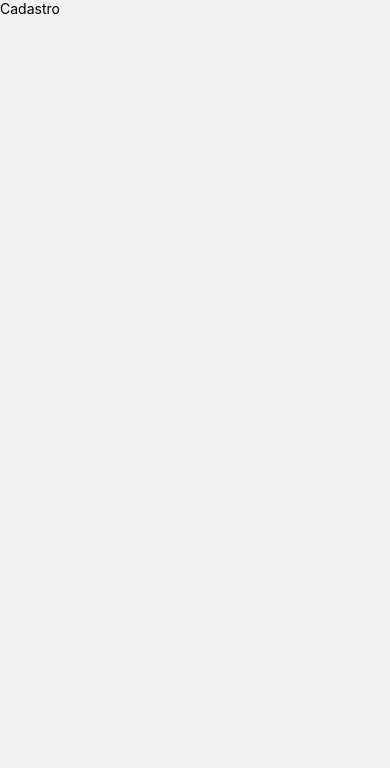
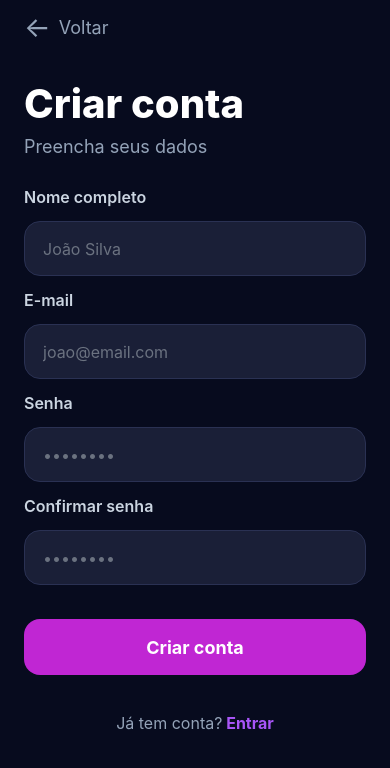
Before and after one commit to ArthurMouraa/Show-APP, a React Native app: screen /Register in a window 390 px wide. Shown: the top 768 px of the page. Built offline with nearby package versions, Linux system fonts and the light colour scheme.

Commit message:
feat: Tela de cadastro

```diff
--- a/app/screens/Cadastro.tsx
+++ b/app/screens/Cadastro.tsx
@@ -1,12 +1,189 @@
-import { View , Text} from "react-native";
+import { useNavigation } from "@react-navigation/native";
+import { View , Text, TouchableOpacity, TextInput, StyleSheet} from "react-native";
+import { SafeAreaView } from 'react-native-safe-area-context';
 
 export default function Cadastro(){
+const navigation = useNavigation<any>();
 
 return (
-  <View>
-    <Text>
-      Cadastro
-    </Text>
-  </View>
+  <SafeAreaView style={styles.container}>
+
+      <TouchableOpacity style={styles.backButton}
+        onPress={() =>
+          navigation.navigate('Login')
+        }
+      >
+        <Text style={styles.backArrow}>←</Text>
+        <Text style={styles.backText}>Voltar</Text>
+      </TouchableOpacity>
+
+
+      <View style={styles.header}>
+        <Text style={styles.title}>Criar conta</Text>
+
+        <Text style={styles.subtitle}>
+          Preencha seus dados
+        </Text>
+      </View>
+
+
+      <View style={styles.form}>
+
+        <Text style={styles.label}>Nome completo</Text>
+
+        <TextInput
+          placeholder="João Silva"
+          placeholderTextColor="#6B7280"
+          style={styles.input}
+        />
+
+
+        <Text style={styles.label}>E-mail</Text>
+
+        <TextInput
+          placeholder="joao@email.com"
+          placeholderTextColor="#6B7280"
+          style={styles.input}
+        />
+
+
+        <Text style={styles.label}>Senha</Text>
+
+        <TextInput
+          placeholder="••••••••"
+          placeholderTextColor="#6B7280"
+          secureTextEntry
+          style={styles.input}
+        />
+
+
+        <Text style={styles.label}>
+          Confirmar senha
+        </Text>
+
+        <TextInput
+          placeholder="••••••••"
+          placeholderTextColor="#6B7280"
+          secureTextEntry
+          style={styles.input}
+        />
+
+
+        <TouchableOpacity style={styles.button}>
+          <Text style={styles.buttonText}>
+            Criar conta
+          </Text>
+        </TouchableOpacity>
+
+
+        <View style={styles.loginContainer}>
+          <Text style={styles.loginText}>
+            Já tem conta?
+          </Text>
+
+          <TouchableOpacity>
+            <Text style={styles.loginLink}>
+              {' '}
+              Entrar
+            </Text>
+          </TouchableOpacity>
+        </View>
+      </View>
+    </SafeAreaView>
 )
 }
+
+const styles = StyleSheet.create({
+  container: {
+    flex: 1,
+    backgroundColor: '#070b1e',
+    paddingHorizontal: 24,
+    paddingTop: 10,
+  },
+
+  backButton: {
+    flexDirection: 'row',
+    alignItems: 'center',
+    marginBottom: 35,
+  },
+
+  backArrow: {
+    color: '#94A3B8',
+    fontSize: 28,
+    marginRight: 8,
+  },
+
+  backText: {
+    color: '#94A3B8',
+    fontSize: 18,
+  },
+
+  header: {
+    marginBottom: 30,
+  },
+
+  title: {
+    color: '#FFFFFF',
+    fontSize: 40,
+    fontWeight: '800',
+    marginBottom: 8,
+  },
+
+  subtitle: {
+    color: '#94A3B8',
+    fontSize: 18,
+  },
+
+  form: {
+    gap: 14,
+  },
+
+  label: {
+    color: '#CBD5E1',
+    fontSize: 16,
+    fontWeight: '600',
+  },
+
+  input: {
+    height: 55,
+    backgroundColor: '#1A1F37',
+    borderRadius: 16,
+    paddingHorizontal: 18,
+    color: '#FFFFFF',
+    fontSize: 16,
+    borderWidth: 1,
+    borderColor: '#2A3153',
+  },
+
+  button: {
+    height: 56,
+    backgroundColor: '#C026D3',
+    borderRadius: 16,
+    justifyContent: 'center',
+    alignItems: 'center',
+    marginTop: 20,
+  },
+
+  buttonText: {
+    color: '#FFFFFF',
+    fontSize: 18,
+    fontWeight: '700',
+  },
+
+  loginContainer: {
+    flexDirection: 'row',
+    justifyContent: 'center',
+    marginTop: 24,
+  },
+
+  loginText: {
+    color: '#94A3B8',
+    fontSize: 16,
+  },
+
+  loginLink: {
+    color: '#A855F7',
+    fontSize: 16,
+    fontWeight: '700',
+  },
+});
--- a/app/screens/Login.tsx
+++ b/app/screens/Login.tsx
@@ -117,9 +117,6 @@ const styles = StyleSheet.create({
     backgroundColor: '#050816',
     paddingHorizontal: 28,
     paddingTop: 70,
-    borderStyle: 'solid',
-    borderColor: 'red',
-    borderWidth: 4
   },
 
   logoContainer: {
```
